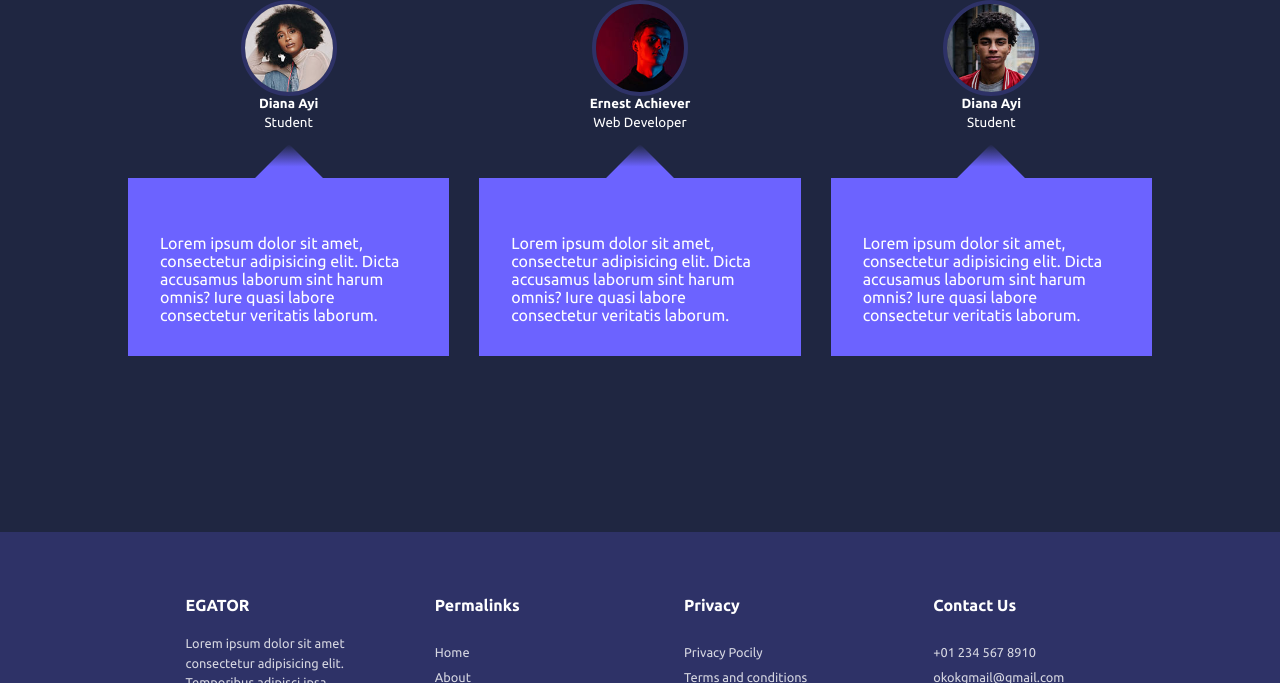
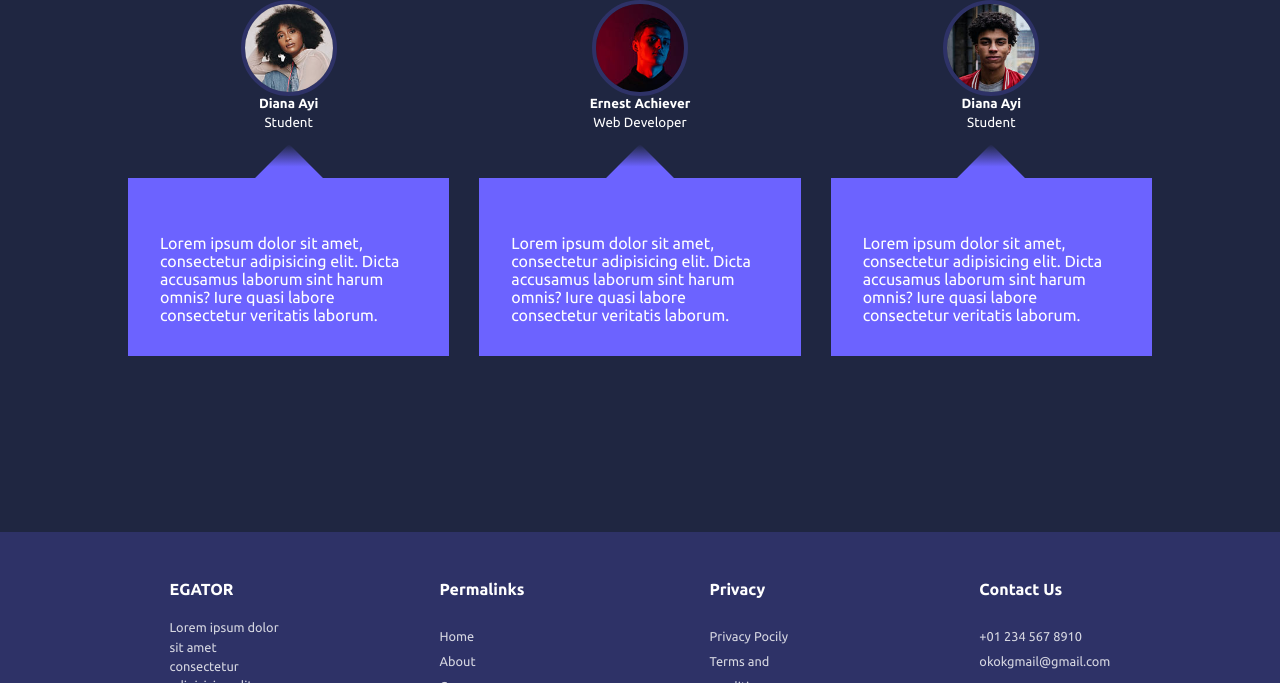
Before and after one commit to Nikokavouras/Education-Template, a plain HTML site: page index.html in a window 1280 px wide. Shown: the part 3746-4429 px from the top of the page. Drawn offline with nearby package versions, Linux system fonts and the light colour scheme.

Commit message:
Add display grid in footer css

```diff
--- a/css/styles.css
+++ b/css/styles.css
@@ -383,16 +383,16 @@ footer {
 }
 
 footer .footer-container {
-  display: flex;
-  gap: 1.5em;
+  display: grid;
+  grid-template-columns: 1fr 1fr 1fr 1fr;
+  gap: 8em;
   align-items: center;
 }
 
 footer .footer-container .part {
-  width: 25%;
-  padding: 2em;
+  padding: 1em;
   align-items: flex-start;
-  height: 15em;
+  height: 12em;
 }
 
 footer .footer-container .part ul {
```
